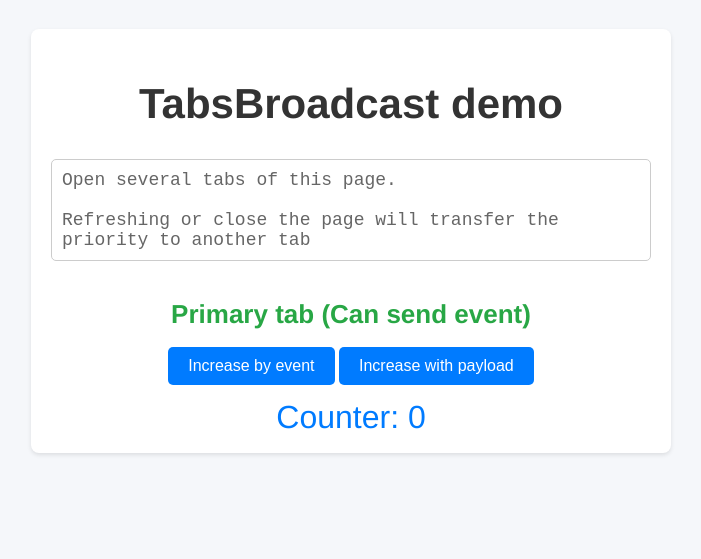
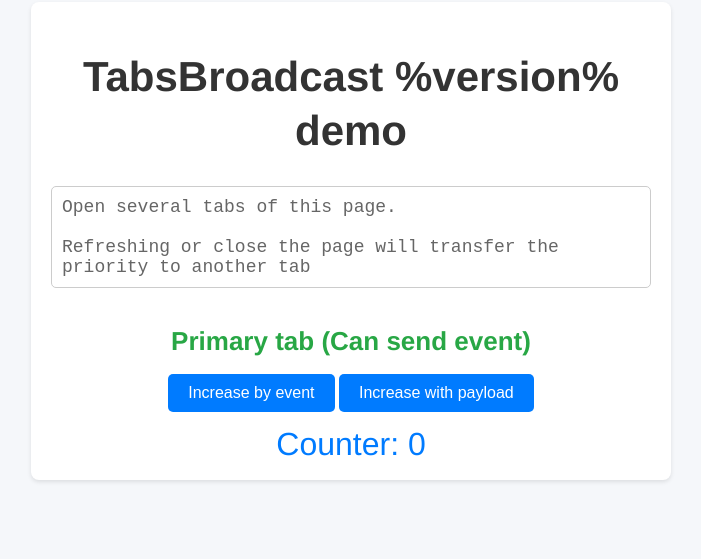
Before and after one commit to Rovniy/tabs-broadcast, a website built with Vite: page index.html in a window 1280 px wide. Shown: the part 159-718 px from the top of the page, without its empty margins (289-990 px from the left). Built offline with nearby package versions, Linux system fonts and the light colour scheme.

Commit message:
Update docs workflow

```diff
--- a/index.html
+++ b/index.html
@@ -107,7 +107,7 @@
 </head>
 <body>
     <div class="container">
-        <h1>TabsBroadcast demo</h1>
+        <h1>TabsBroadcast %version% demo</h1>
 
         <pre>
             Open several tabs of this page.
```
Also changed, not shown: .github/workflows/update-docs.yml (added), 1 other file.
